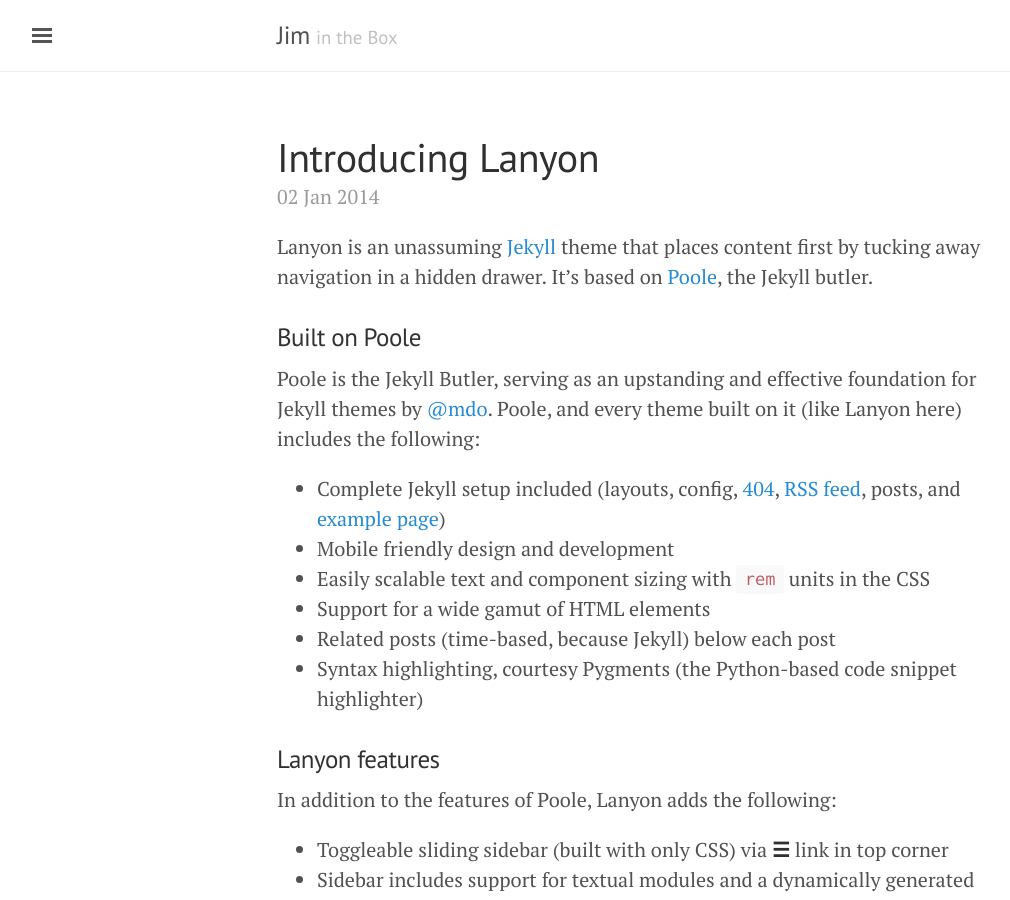
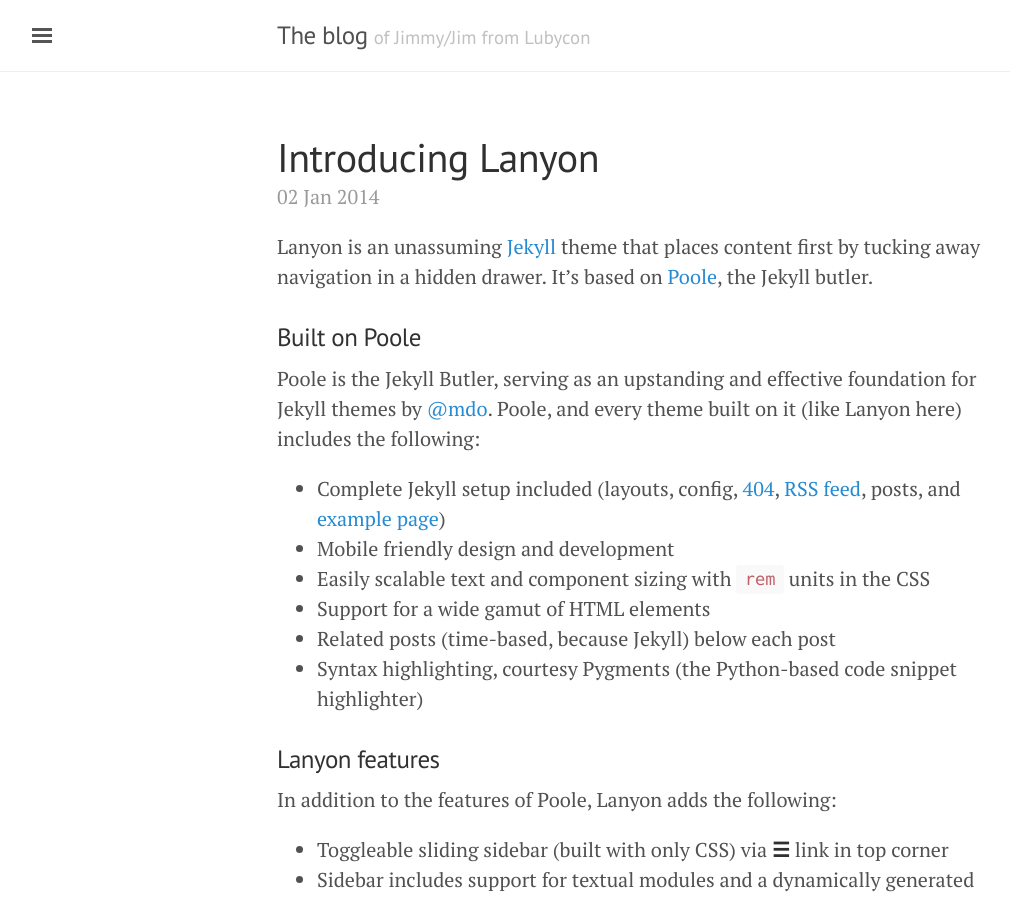
Before and after one commit to ssaru/jimheo.github.io, a Jekyll site: the page built from index.html, in a window 1280 px wide and 900 px high. Shown: the whole window, without its empty margins (3-1013 px from the left). Built offline with Jekyll 4.4.1, drawn with Linux system fonts in a browser that asks for light colours; the list of posts is cut into pages by our own code.

Commit message:
profile update

```diff
--- a/_config.yml
+++ b/_config.yml
@@ -1,7 +1,7 @@
 # Setup
-title:               Jim
-tagline:             'in the Box'
-description:         'The blog of Jimmy/Jim from Lubycon'
+title:               The blog
+tagline:             'of Jimmy/Jim from Lubycon'
+description:         'JimintheBox'
 url:                 https://jimheo.github.io
 baseurl:             ''
 paginate:            5
```
